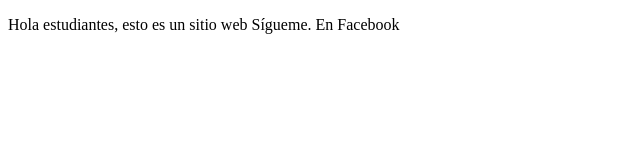
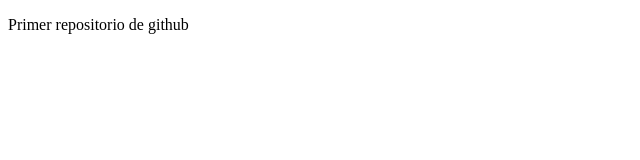
Before and after one commit to jorgebecerril108/proyecoDemoCursoPrework, a plain HTML site: page index.html in a window 1280 px wide. Shown: the whole page, without its empty margins (0-640 px from the left). Drawn offline with Linux system fonts and the light colour scheme.

Commit message:
Agregamos cambios en el texto, aludiendo a github

```diff
--- a/index.html
+++ b/index.html
@@ -8,9 +8,7 @@
 </head>
 <body>
     <p>
-        Hola estudiantes, esto es un sitio web
-        Sígueme.
-        En Facebook
+        Primer repositorio de github
     </p>
 
 </body>
```
